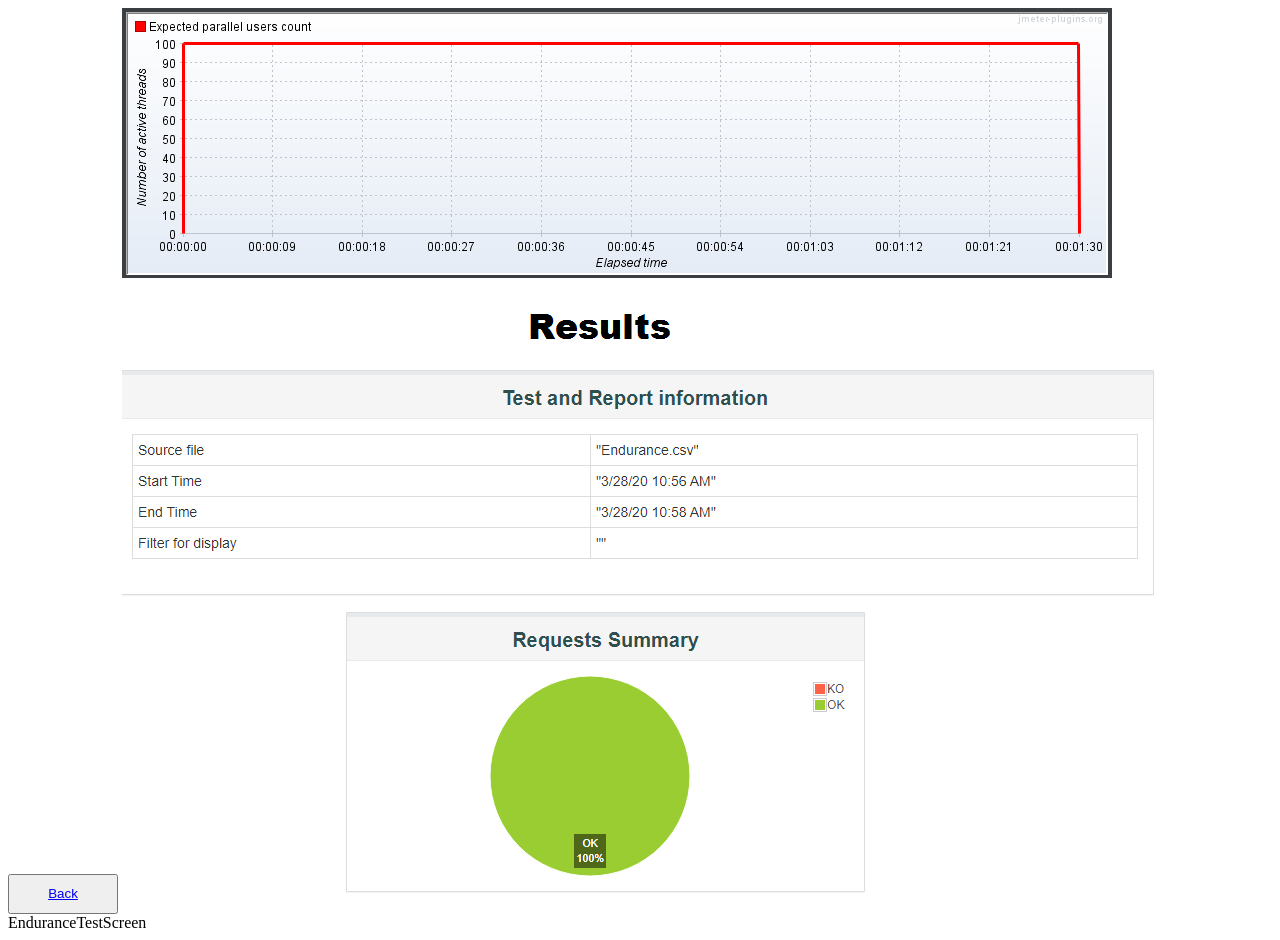
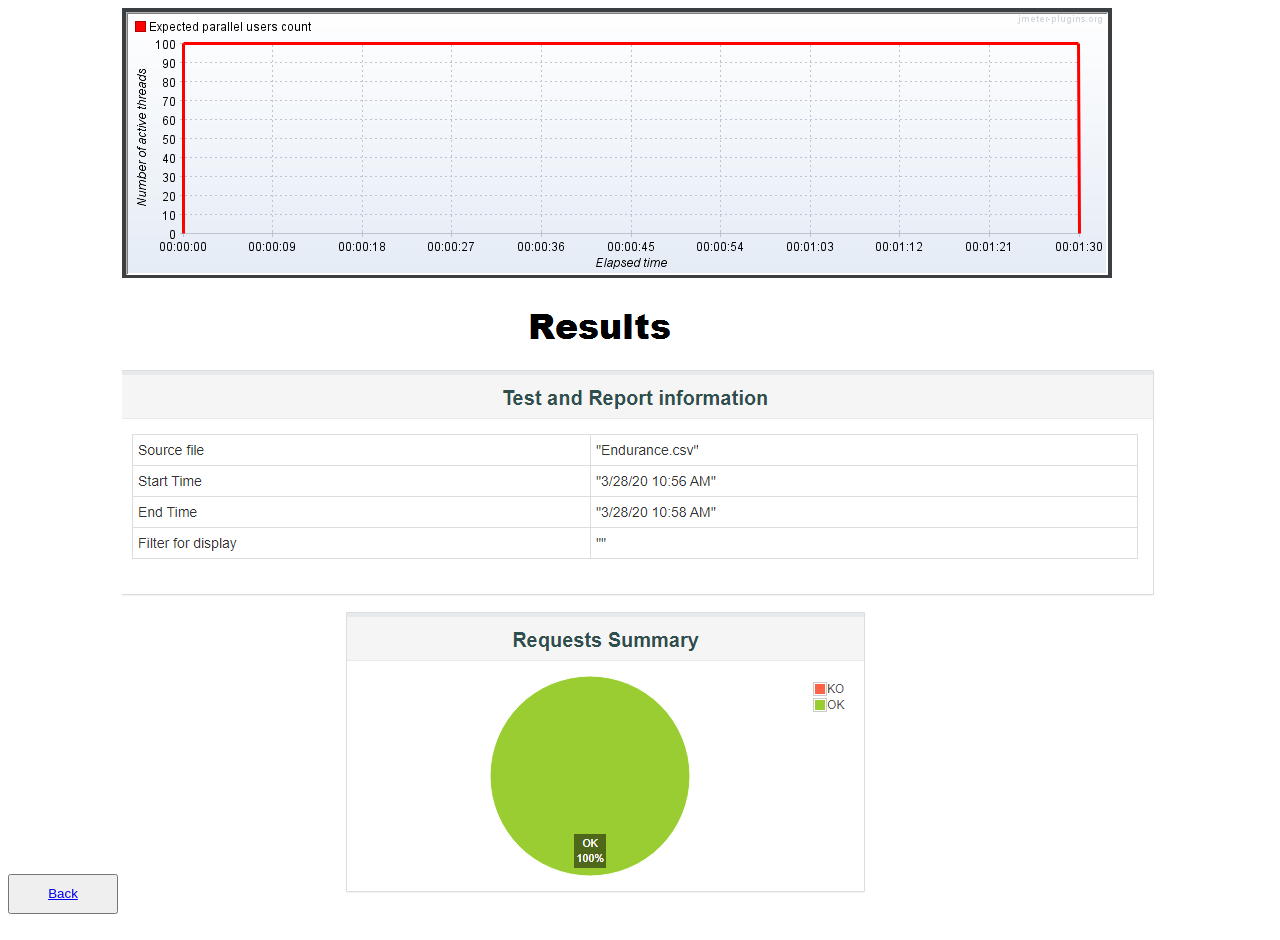
Before and after one commit to Legkoduh/Legkoduh, a plain HTML site: page EnduranceTest.html in a window 1280 px wide. Drawn offline with Linux system fonts and the light colour scheme.

Commit message:
Update EnduranceTest.html

```diff
--- a/EnduranceTest.html
+++ b/EnduranceTest.html
@@ -6,6 +6,6 @@
       </button>
 </head>
 <body>
-<img src="EnduranceTestScreen.png">EnduranceTestScreen</img>
+<img src="EnduranceTestScreen.png"></img>
 </body>
 </html>
```
